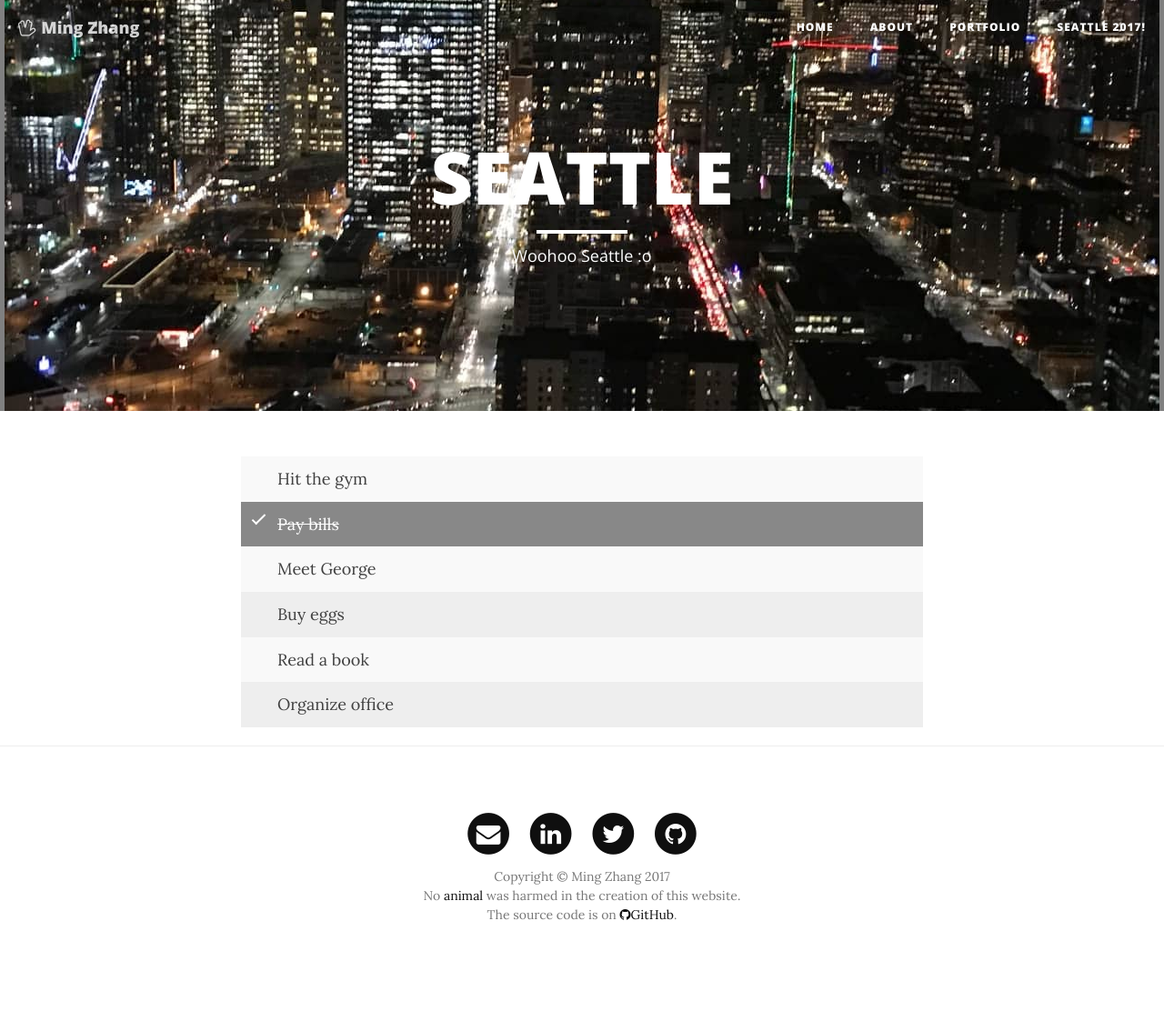
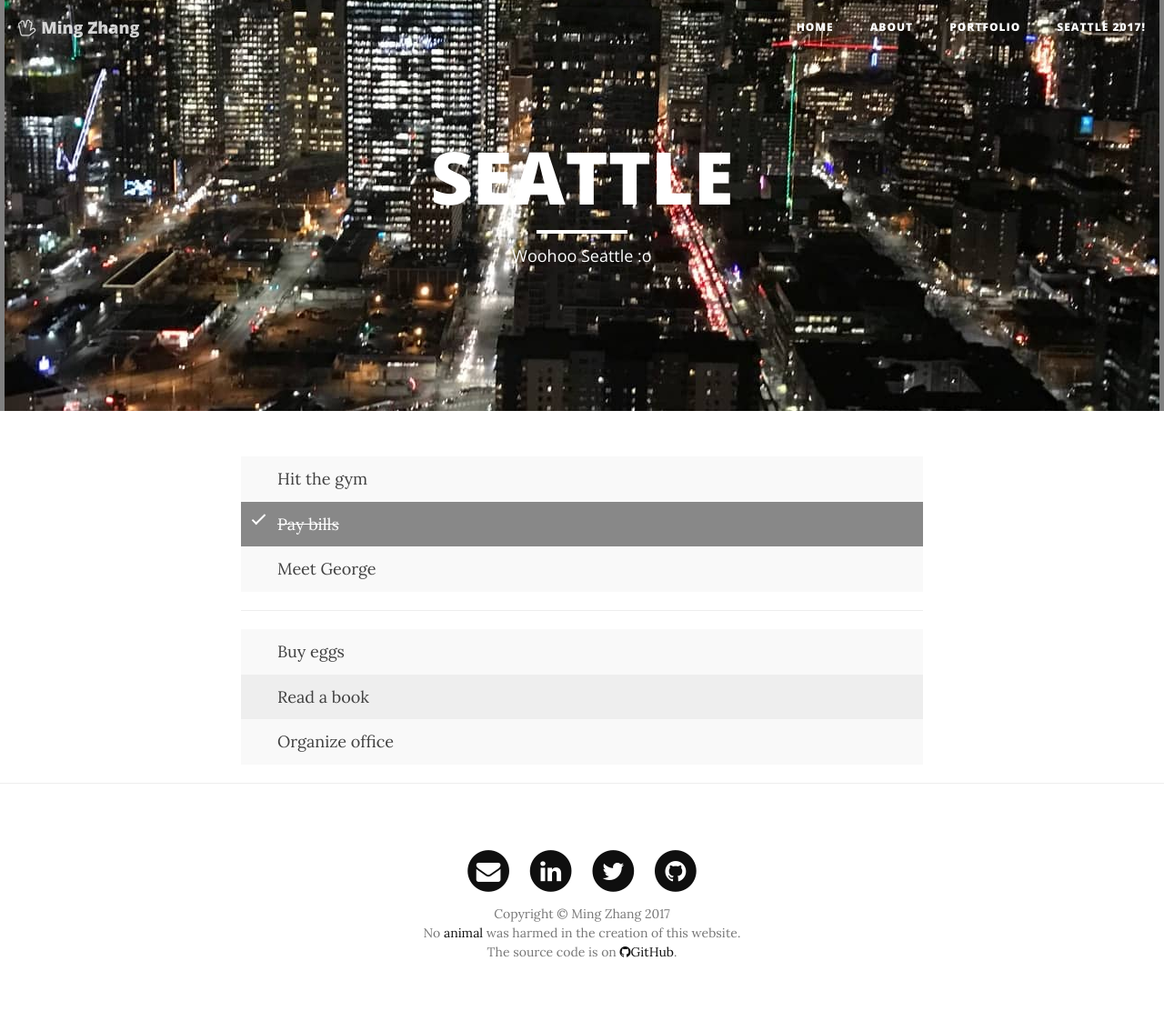
Before and after one commit to ming-zhang/ming-zhang.github.io, a Jekyll site: the page built from seattle/index.html, in a window 1280 px wide. Shown: the whole page at 91% size. Built offline with Jekyll 4.4.1, drawn with Linux system fonts in a browser that asks for light colours; nearby versions of some CDN libraries; library files that are not in the unit come from our copies; comment, search, counter and statistics services are not loaded; before the commit the page ends 1082 px from its top, so only the background shows below that.

Commit message:
groups of checklists

```diff
--- a/seattle/index.html
+++ b/seattle/index.html
@@ -24,14 +24,21 @@ title: Seattle 2017!
     <div class="container">
         <div class="row">
             <div class="col-lg-8 col-lg-offset-2 col-md-10 col-md-offset-1">
+                <div class="checklist-group">
                     <ul class="list-unstyled">
                         <li>Hit the gym</li>
                         <li class="checked">Pay bills</li>
                         <li>Meet George</li>
+                    </ul>
+                </div>
+                <hr>
+                <div class="checklist-group">
+                    <ul class="list-unstyled">
                         <li>Buy eggs</li>
                         <li>Read a book</li>
                         <li>Organize office</li>
                     </ul>
+                </div>
             </div>
         </div>
     </div>
```
Lines whose indentation alone changed are shown as unchanged.
